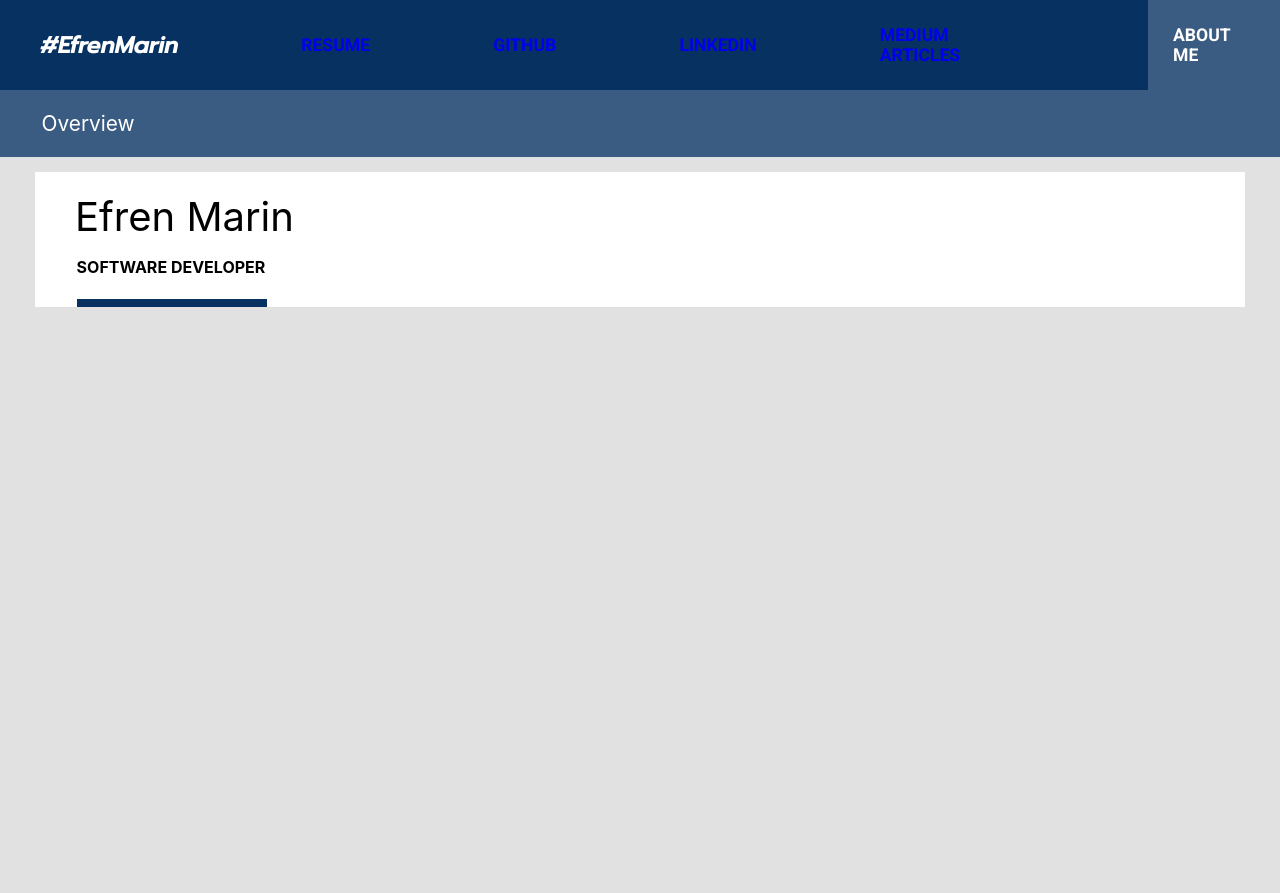
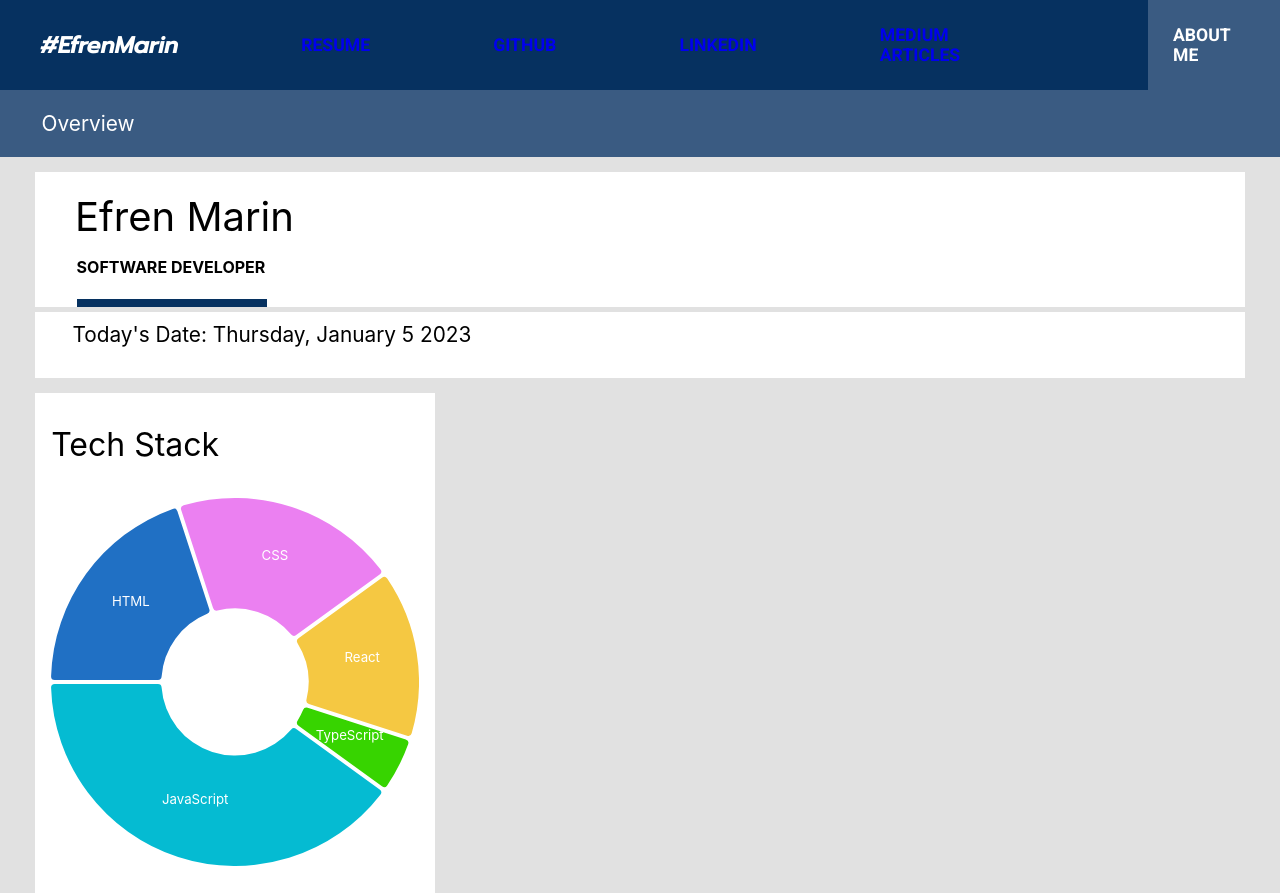
Before and after one commit to efrenmarin45/Developer-Dashboard, a React (Create React App) app: page / in a window 1280 px wide. Before the commit the page ends 800 px from the top, so only its background shows below. Built offline with nearby package versions, Linux system fonts and the light colour scheme; the HTML template or start-up script is replaced by a standard one.

Commit message:
Included pie-doughnut chart

```diff
--- a/package.json
+++ b/package.json
@@ -6,6 +6,7 @@
     "@testing-library/jest-dom": "^5.16.5",
     "@testing-library/react": "^13.4.0",
     "@testing-library/user-event": "^13.5.0",
+    "d3": "^7.8.0",
     "react": "^18.2.0",
     "react-dom": "^18.2.0",
     "react-scripts": "^5.0.1",
--- a/src/App.js
+++ b/src/App.js
@@ -1,12 +1,22 @@
 import "./App.css";
 import Navbar from "./components/Navbar/Navbar";
 import DashBody from "./components/DashBody/DashBody";
+import RenderPieChart from "./components/PieGraph/RenderPieGraph.js";
+
+const data = [
+	{ name: "JavaScript", value: 40 },
+	{ name: "HTML", value: 20 },
+	{ name: "CSS", value: 20 },
+  { name: "React", value: 15},
+  {name: "TypeScript", value: 5 },
+];
 
 function App() {
 	return (
 		<div className='App'>
 			<Navbar />
 			<DashBody />
+			<RenderPieChart data={data} />
 		</div>
 	);
 }
--- a/src/components/DashBody/BodyStyles.css
+++ b/src/components/DashBody/BodyStyles.css
@@ -13,7 +13,7 @@
 }
 
 #title-box-bar {
-    margin-left: 2.6em;
+    margin: 0 0 0 2.6em;
     width: 190px;
     height: 50px;
     border-bottom: solid #063160;
@@ -28,5 +28,11 @@
 hr {
     margin: 0;
     width: 100%;
-    height: 2px;
+    height: 5px;
 }
+
+#today-date {
+    font-size: 1.3em;
+    margin: .5em 0 0 1.8em;
+    padding-bottom: 1.5em;
+}
--- /dev/null
+++ b/src/components/PieGraph/PieGraph.js
@@ -0,0 +1,59 @@
+import * as d3 from "d3";
+
+const PieGraph = (element, data) => {
+	const colors = ["#05BBD2", "#2070C4", "#EB80F1", "#F5C842", "#37D400"];
+	const boxSize = 500;
+
+	d3.select(element).select("svg").remove(); // Remove the old svg
+	// Create new svg
+	const svg = d3
+		.select(element)
+		.append("svg")
+		.attr("preserveAspectRatio", "xMidYMid meet")
+		.attr("height", "100%")
+		.attr("width", "100%")
+		.attr("viewBox", `0 0 ${boxSize} ${boxSize}`)
+		.append("g")
+		.attr("transform", `translate(${boxSize / 2}, ${boxSize / 2})`);
+
+	const arcGenerator = d3
+		.arc()
+		.cornerRadius(5)
+		.padAngle(0.02)
+		.innerRadius(100)
+		.outerRadius(250);
+	const pieGenerator = d3
+		.pie()
+		.startAngle(-1.3 * Math.PI)
+		.value((d) => d.value);
+	const arcs = svg.selectAll().data(pieGenerator(data)).enter();
+	arcs
+		.append("path")
+		.attr("d", arcGenerator)
+		.style("fill", (d, i) => colors[i % data.length])
+		.transition()
+		.duration(1100)
+		.attrTween("d", function (d) {
+			const i = d3.interpolate(d.startAngle, d.endAngle);
+			return function (t) {
+				d.endAngle = i(t);
+				return arcGenerator(d);
+			};
+		});
+	arcs
+		.append("text")
+		.attr("text-anchor", "middle")
+		.text((d) => `${d.data.name}`)
+		.style("fill", "#fff")
+		.style("font-size", "18px")
+		.attr("transform", (d) => {
+			const [x, y] = arcGenerator.centroid(d);
+			return `translate(${x}, ${y})`;
+		})
+		.style("font-size", 0)
+		.transition()
+		.duration(1100)
+		.style("font-size", "18px");
+};
+
+export default PieGraph;
--- /dev/null
+++ b/src/components/PieGraph/PieGraphStyles.css
@@ -0,0 +1,13 @@
+.pie-container {
+    display: flex;
+    flex-direction: column;
+    margin-left: 2.2em;
+    padding: 0 1em;
+    width: 400px;
+    height: 500px;
+    background-color: #ffffff;
+}
+
+.pie-container > p {
+    font-size: 2em;
+}
--- /dev/null
+++ b/src/components/PieGraph/RenderPieGraph.js.js
@@ -0,0 +1,22 @@
+import React, { useEffect, useRef } from "react";
+import PieGraph from "./PieGraph";
+import "./PieGraphStyles.css";
+
+const RenderPieChart = ({ data }) => {
+	const ref = useRef(null);
+
+	useEffect(() => {
+		if (ref.current) {
+			PieGraph(ref.current, data);
+		}
+	}, [ref]);
+
+	return (
+		<div className='pie-container'>
+      <p>Tech Stack</p>
+			<div className='graph' ref={ref} />
+		</div>
+	);
+};
+
+export default React.memo(RenderPieChart);
--- a/src/components/Title/Title.js
+++ b/src/components/Title/Title.js
@@ -2,6 +2,17 @@ import React from "react";
 import "../DashBody/BodyStyles.css";
 
 function Title() {
+    const options = {
+        month: "long",
+        weekday: "long",
+    };
+    let date = new Date();
+    let newDate = new Intl.DateTimeFormat("en-us", options).format(date);
+    let month = newDate.split(' ')[0];
+    let day = newDate.split(' ')[1];
+    let year = date.getFullYear();
+    let dayNum = date.getDay() + 1;
+    let today = `Today's Date: ${day}, ${month} ${dayNum} ${year}`
 	return (
 		<div>
 			<p id='title-name'>Efren Marin</p>
@@ -9,6 +20,7 @@ function Title() {
 				<p id='title-position'>SOFTWARE DEVELOPER</p>
 			</div>
 			<hr color='#E1E1E1' />
+            <p id="today-date">{today}</p>
 		</div>
 	);
 }
```
Also changed, not shown: 1 other file (tests, documents, lock files or other folders).
